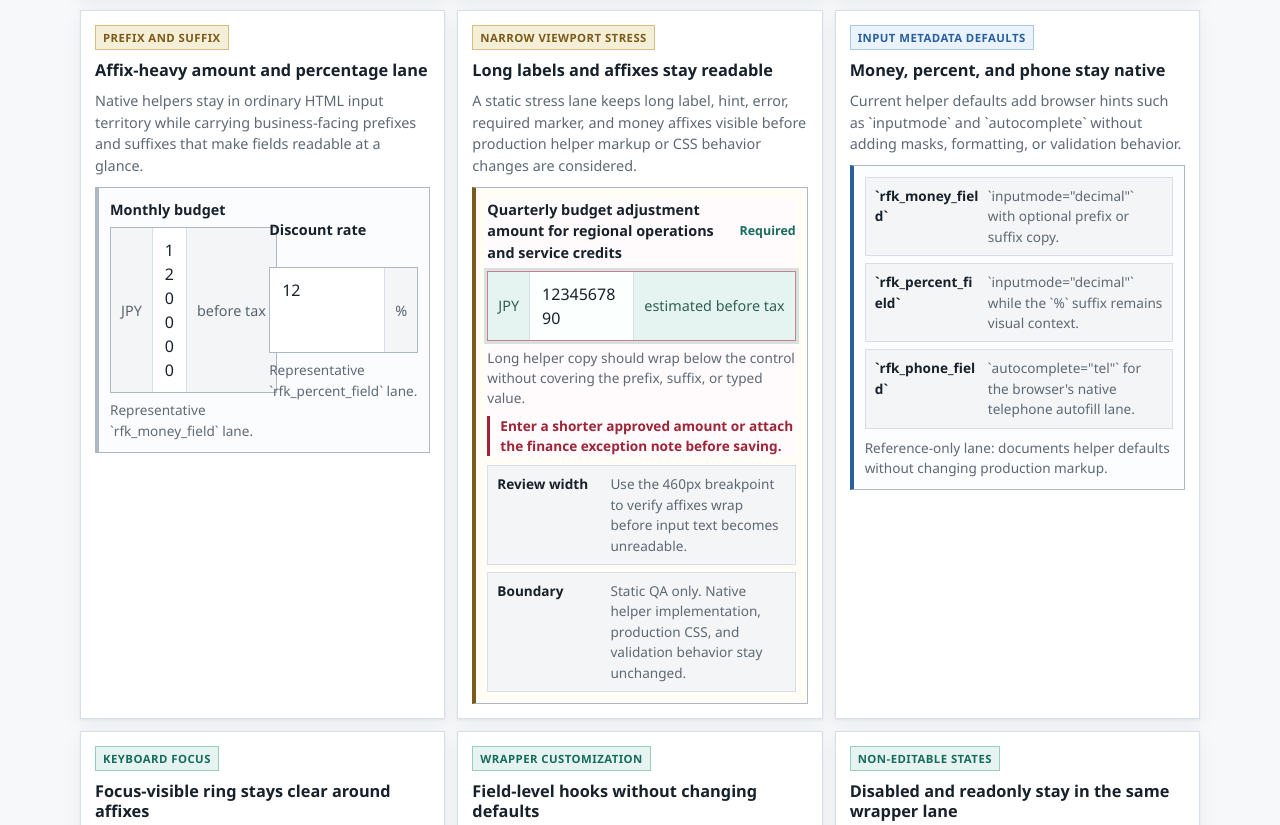
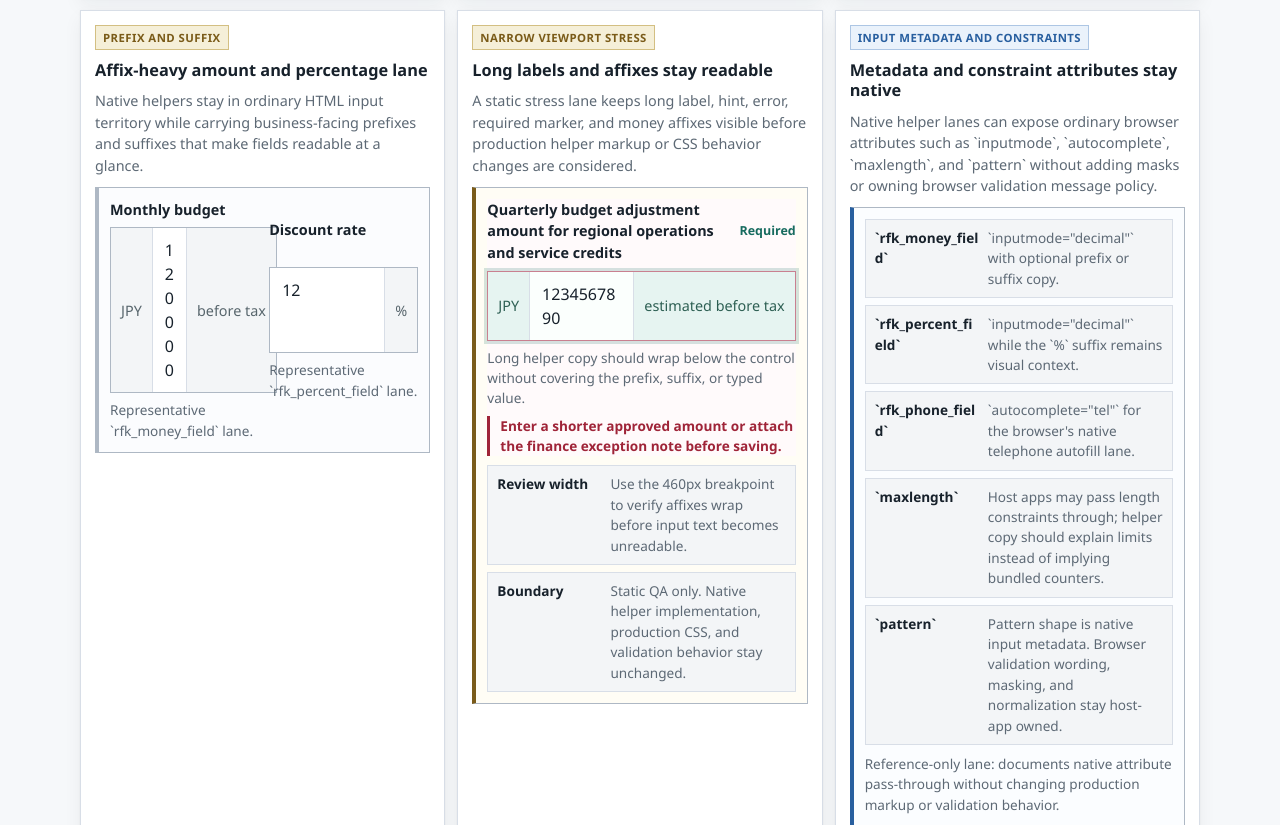
Before and after one commit to barnet-co-jp/rails_fields_kit, a website: page doc/native_field_visual_reference.html in a window 1280 px wide. Shown: the part 1092-1917 px from the top of the page. Drawn offline with Linux system fonts and the light colour scheme.

Commit message:
docs: refresh native constraint visual reference

```diff
--- a/doc/native_field_visual_reference.html
+++ b/doc/native_field_visual_reference.html
@@ -502,7 +502,7 @@
         <p class="lede">
           Diagnostic QA surface for the native helper family: wrapper, validation, affixes, metadata,
           focus, customization, non-editable states, narrow viewport stress, generated aria ids, multiline text areas,
-          and the accessibility opt-out boundary.
+          ordinary constraint attributes, and the accessibility opt-out boundary.
         </p>
         <div class="hero-links">
           <a href="field_helpers.md">Read helper details</a>
@@ -515,6 +515,7 @@
         <span class="review-pill">Generated aria id scan</span>
         <span class="review-pill">Rendered contract reader scan</span>
         <span class="review-pill">Multiline textarea scan</span>
+        <span class="review-pill">Constraint attribute boundary scan</span>
         <span class="review-pill">Desktop and narrow viewport scan</span>
         <span class="review-pill">Static artifact only</span>
         <span class="review-pill">No helper or runtime behavior changes</span>
@@ -675,11 +676,11 @@
         </article>
 
         <article class="card">
-          <div class="tag metadata">Input metadata defaults</div>
-          <h2>Money, percent, and phone stay native</h2>
+          <div class="tag metadata">Input metadata and constraints</div>
+          <h2>Metadata and constraint attributes stay native</h2>
           <p>
-            Current helper defaults add browser hints such as `inputmode` and `autocomplete` without adding
-            masks, formatting, or validation behavior.
+            Native helper lanes can expose ordinary browser attributes such as `inputmode`, `autocomplete`,
+            `maxlength`, and `pattern` without adding masks or owning browser validation message policy.
           </p>
           <div class="example metadata-surface">
             <div class="metadata-list">
@@ -695,8 +696,16 @@
                 <span class="metadata-key">`rfk_phone_field`</span>
                 <span class="metadata-value">`autocomplete="tel"` for the browser's native telephone autofill lane.</span>
               </div>
+              <div class="metadata-row">
+                <span class="metadata-key">`maxlength`</span>
+                <span class="metadata-value">Host apps may pass length constraints through; helper copy should explain limits instead of implying bundled counters.</span>
+              </div>
+              <div class="metadata-row">
+                <span class="metadata-key">`pattern`</span>
+                <span class="metadata-value">Pattern shape is native input metadata. Browser validation wording, masking, and normalization stay host-app owned.</span>
+              </div>
             </div>
-            <div class="hint">Reference-only lane: documents helper defaults without changing production markup.</div>
+            <div class="hint">Reference-only lane: documents native attribute pass-through without changing production markup or validation behavior.</div>
           </div>
         </article>
 
@@ -920,7 +929,7 @@
           <span>Shared wrapper contract: label, hint, affixes, validation redisplay.</span>
           <span>Native helper lane only: no remote search, selected preload, or create-on-the-fly semantics.</span>
           <span>Multiline `rfk_text_area` keeps long content, long hints, and validation copy readable in one native wrapper lane.</span>
-          <span>Input metadata defaults stay visible without adding masks, formatting, or validation policy.</span>
+          <span>Input metadata and constraint attributes stay visible without adding masks, formatting, or validation policy.</span>
           <span>Narrow viewport stress keeps long label, hint, error, required marker, and money affixes readable.</span>
           <span>Keyboard focus remains visible around affix-heavy fields and text areas.</span>
           <span>Field-level wrapper customization layers extra attributes onto the same generated pieces.</span>
```
